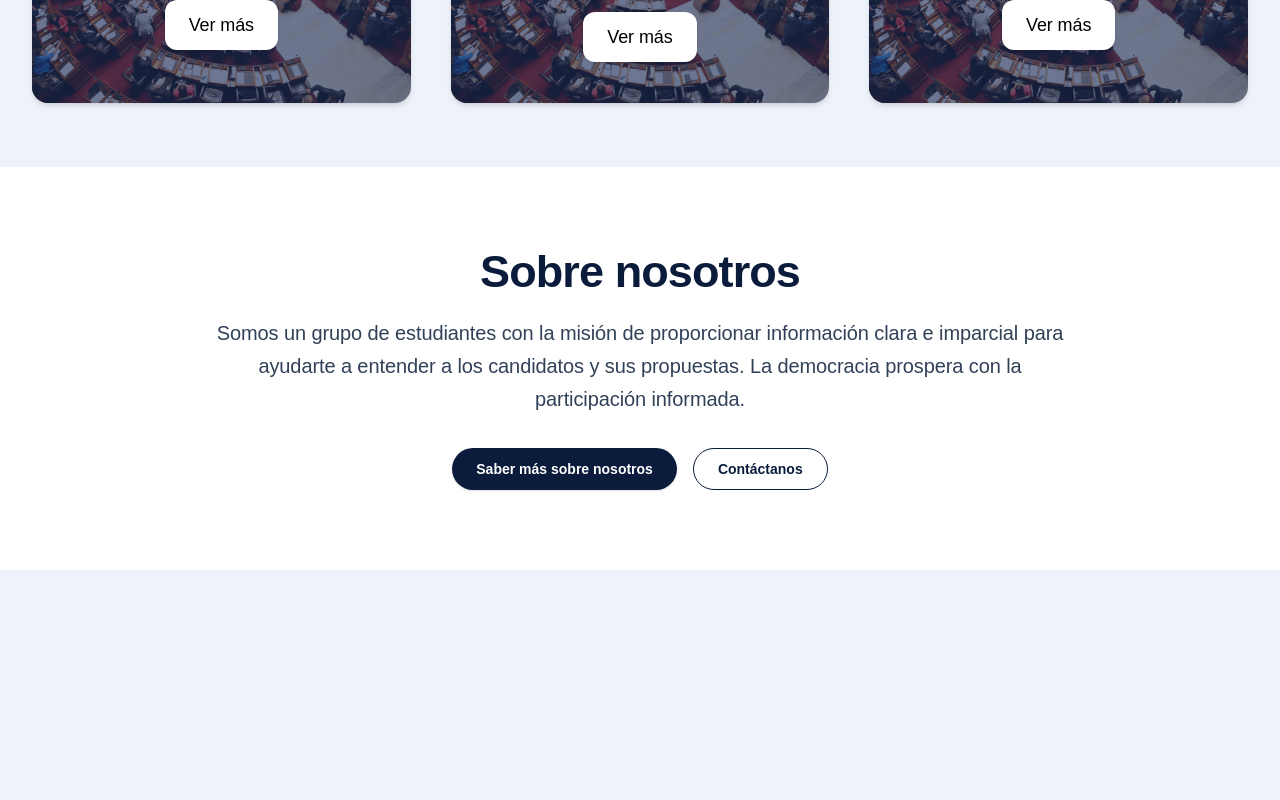
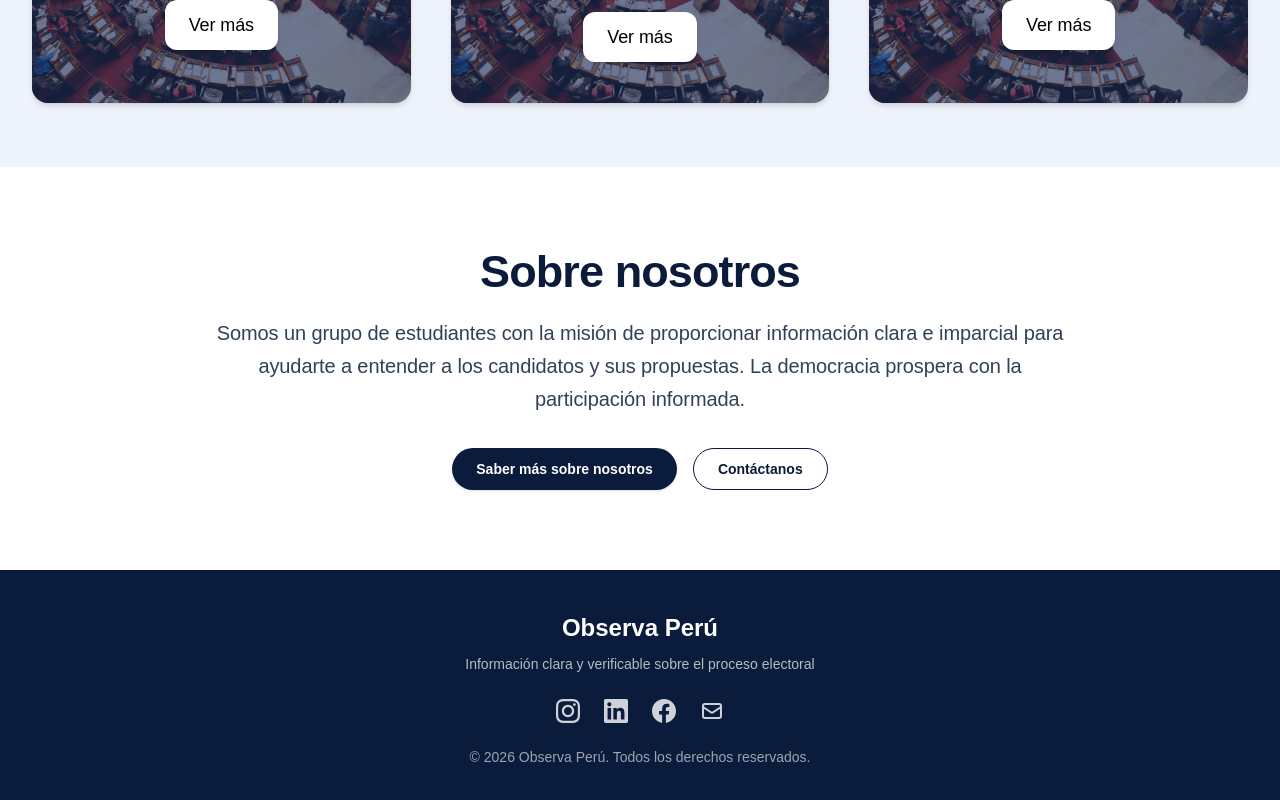
Before and after one commit to alberth25or-cmd/observaperu, a Next.js app: page / in a window 1280 px wide. Shown: the part 1178-1978 px from the top of the page. Before the commit the page ends 1748 px from the top, so only its background shows below. Built offline with nearby package versions, Linux system fonts and the light colour scheme.

Commit message:
feat: añadir footer para las redes sociales

```diff
--- a/src/app/candidatos/[slug]/page.tsx
+++ b/src/app/candidatos/[slug]/page.tsx
@@ -6,6 +6,7 @@
 import Link from "next/link";
 import { ALL_CANDIDATES, Candidate } from "@/data/candidatos";
 import { getCandidateDetail } from "@/data/candidatos-detalle";
+import Footer from "@/components/Footer";
 
 const Banner = ({ title, bg = "/hero-bg1.jpg" }: { title: string; bg?: string }) => {
   return (
@@ -349,6 +350,7 @@
           </div>
         </div>
       </section>
+      <Footer />
     </main>
   );
 }
--- a/src/app/candidatos/page.tsx
+++ b/src/app/candidatos/page.tsx
@@ -4,6 +4,7 @@
 import { ALL_CANDIDATES } from "@/data/candidatos"; // Importación centralizada
 import Image from "next/image";
 import Link from "next/link";
+import Footer from "@/components/Footer";
 
 /** Mini-hero reutilizable */
 const Banner = ({
@@ -237,6 +238,7 @@
       >
         ↑
       </button>
+      <Footer />
     </main>
   );
 }
--- a/src/app/comparacion/page.tsx
+++ b/src/app/comparacion/page.tsx
@@ -4,6 +4,7 @@
 import Image from "next/image";
 import { ALL_CANDIDATES, Candidate } from "@/data/candidatos";
 import { getCandidateDetail, CandidateDetail } from "@/data/candidatos-detalle";
+import Footer from "@/components/Footer";
 
 const Banner = ({ title, bg = "/hero-bg1.jpg" }: { title: string; bg?: string }) => {
   return (
@@ -318,6 +319,7 @@
   };
 
   return (
+    <div>
       <main className="min-h-screen bg-[#eef2fb]">
         <Banner title="Comparar candidatos" />
 
@@ -428,5 +430,7 @@
           </section>
         )}
       </main>
+      <Footer />
+    </div>
   );
 }
--- a/src/app/conocenos/page.tsx
+++ b/src/app/conocenos/page.tsx
@@ -1,6 +1,7 @@
 // app/conocenos/page.tsx
 import Link from "next/link";
 import Image from "next/image";
+import Footer from "@/components/Footer";
 
 const Banner = ({
   title,
@@ -273,6 +274,7 @@
           </p>
         </div>
       </section>
+      <Footer />
     </main>
   );
 }
--- a/src/app/contactanos/page.tsx
+++ b/src/app/contactanos/page.tsx
@@ -1,3 +1,4 @@
+import Footer from "@/components/Footer";
 import Image from "next/image";
 
 const Banner = ({
@@ -179,6 +180,7 @@
           </p>
         </div>
       </section>
+      <Footer />
     </main>
   );
 }
--- a/src/app/estadisticas/page.tsx
+++ b/src/app/estadisticas/page.tsx
@@ -8,6 +8,7 @@
 import MapaBurbujasPeru from "@/components/MapaBurbujasPeru";
 import TerritorialDashboardSection from "@/components/TerritorialDashboardSection";
 import PerfilAcademicoSection from "@/components/PerfilAcademicoSection";
+import Footer from "@/components/Footer";
 
 const Banner = ({
   title,
@@ -98,6 +99,7 @@
   }, []);
 
   return (
+    <div>
       <main className="min-h-screen bg-[#eef2fb]">
         {/* Banner */}
         <Banner title="Estadísticas" bg="/hero-bg1.jpg" />
@@ -144,5 +146,7 @@
           </div>
         </section>
       </main>
+      <Footer />
+    </div>
   );
 }
--- a/src/app/mapa-ideologico/page.tsx
+++ b/src/app/mapa-ideologico/page.tsx
@@ -3,6 +3,7 @@
 import Image from "next/image";
 import { useEffect, useMemo, useState } from "react";
 import { ALL_CANDIDATES, Candidate } from "@/data/candidatos"; // Importación unificada
+import Footer from "@/components/Footer";
 
 /** Mini-hero reutilizable */
 const Banner = ({
@@ -303,6 +304,7 @@
           <path strokeLinecap="round" strokeLinejoin="round" strokeWidth={2} d="M5 10l7-7m0 0l7 7m-7-7v18" />
         </svg>
       </button>
+      <Footer />
     </main>
   );
 }
--- a/src/app/page.tsx
+++ b/src/app/page.tsx
@@ -1,6 +1,7 @@
 import Hero from "@/components/Hero";
 import FeatureCards from "@/components/FeatureCards";
 import AboutSection from "@/components/AboutSection";
+import Footer from "@/components/Footer";
 
 export default function HomePage() {
   return (
@@ -8,6 +9,7 @@
       <Hero />
       <FeatureCards />
       <AboutSection />
+      <Footer />
     </main>
   );
 }
--- /dev/null
+++ b/src/components/Footer.tsx
@@ -0,0 +1,104 @@
+const Footer = () => {
+  return (
+    <footer className="bg-[#0b1b3b] py-8 sm:py-10">
+      <div className="mx-auto max-w-6xl px-4 lg:px-16">
+        <div className="flex flex-col items-center justify-center gap-6">
+          {/* Logo o título */}
+          <div className="text-center">
+            <h3 className="text-[20px] font-bold text-white sm:text-[24px]">
+              Observa Perú
+            </h3>
+            <p className="mt-2 text-[14px] text-white/70">
+              Información clara y verificable sobre el proceso electoral
+            </p>
+          </div>
+
+          {/* Redes sociales */}
+          <div className="flex items-center gap-6">
+            {/* Instagram */}
+            <a
+              href="https://www.instagram.com/observa.pe"
+              target="_blank"
+              rel="noopener noreferrer"
+              className="group transition-transform hover:scale-110"
+              aria-label="Instagram"
+            >
+              <svg
+                className="h-6 w-6 text-white/80 transition-colors group-hover:text-white"
+                fill="currentColor"
+                viewBox="0 0 24 24"
+              >
+                <path d="M12 2.163c3.204 0 3.584.012 4.85.07 3.252.148 4.771 1.691 4.919 4.919.058 1.265.069 1.645.069 4.849 0 3.205-.012 3.584-.069 4.849-.149 3.225-1.664 4.771-4.919 4.919-1.266.058-1.644.07-4.85.07-3.204 0-3.584-.012-4.849-.07-3.26-.149-4.771-1.699-4.919-4.92-.058-1.265-.07-1.644-.07-4.849 0-3.204.013-3.583.07-4.849.149-3.227 1.664-4.771 4.919-4.919 1.266-.057 1.645-.069 4.849-.069zm0-2.163c-3.259 0-3.667.014-4.947.072-4.358.2-6.78 2.618-6.98 6.98-.059 1.281-.073 1.689-.073 4.948 0 3.259.014 3.668.072 4.948.2 4.358 2.618 6.78 6.98 6.98 1.281.058 1.689.072 4.948.072 3.259 0 3.668-.014 4.948-.072 4.354-.2 6.782-2.618 6.979-6.98.059-1.28.073-1.689.073-4.948 0-3.259-.014-3.667-.072-4.947-.196-4.354-2.617-6.78-6.979-6.98-1.281-.059-1.69-.073-4.949-.073zm0 5.838c-3.403 0-6.162 2.759-6.162 6.162s2.759 6.163 6.162 6.163 6.162-2.759 6.162-6.163c0-3.403-2.759-6.162-6.162-6.162zm0 10.162c-2.209 0-4-1.79-4-4 0-2.209 1.791-4 4-4s4 1.791 4 4c0 2.21-1.791 4-4 4zm6.406-11.845c-.796 0-1.441.645-1.441 1.44s.645 1.44 1.441 1.44c.795 0 1.439-.645 1.439-1.44s-.644-1.44-1.439-1.44z" />
+              </svg>
+            </a>
+
+            {/* LinkedIn */}
+            <a
+              href="https://www.linkedin.com/company/observa-pe"
+              target="_blank"
+              rel="noopener noreferrer"
+              className="group transition-transform hover:scale-110"
+              aria-label="LinkedIn"
+            >
+              <svg
+                className="h-6 w-6 text-white/80 transition-colors group-hover:text-white"
+                fill="currentColor"
+                viewBox="0 0 24 24"
+              >
+                <path d="M20.447 20.452h-3.554v-5.569c0-1.328-.027-3.037-1.852-3.037-1.853 0-2.136 1.445-2.136 2.939v5.667H9.351V9h3.414v1.561h.046c.477-.9 1.637-1.85 3.37-1.85 3.601 0 4.267 2.37 4.267 5.455v6.286zM5.337 7.433c-1.144 0-2.063-.926-2.063-2.065 0-1.138.92-2.063 2.063-2.063 1.14 0 2.064.925 2.064 2.063 0 1.139-.925 2.065-2.064 2.065zm1.782 13.019H3.555V9h3.564v11.452zM22.225 0H1.771C.792 0 0 .774 0 1.729v20.542C0 23.227.792 24 1.771 24h20.451C23.2 24 24 23.227 24 22.271V1.729C24 .774 23.2 0 22.222 0h.003z" />
+              </svg>
+            </a>
+
+            {/* Facebook */}
+            <a
+              href="https://www.facebook.com/share/1N5aAcfcqa"
+              target="_blank"
+              rel="noopener noreferrer"
+              className="group transition-transform hover:scale-110"
+              aria-label="Facebook"
+            >
+              <svg
+                className="h-6 w-6 text-white/80 transition-colors group-hover:text-white"
+                fill="currentColor"
+                viewBox="0 0 24 24"
+              >
+                <path d="M24 12.073c0-6.627-5.373-12-12-12s-12 5.373-12 12c0 5.99 4.388 10.954 10.125 11.854v-8.385H7.078v-3.47h3.047V9.43c0-3.007 1.792-4.669 4.533-4.669 1.312 0 2.686.235 2.686.235v2.953H15.83c-1.491 0-1.956.925-1.956 1.874v2.25h3.328l-.532 3.47h-2.796v8.385C19.612 23.027 24 18.062 24 12.073z" />
+              </svg>
+            </a>
+
+            {/* Correo */}
+            <a
+              href="mailto:observaperu2026@gmail.com"
+              className="group transition-transform hover:scale-110"
+              aria-label="Correo"
+            >
+              <svg
+                className="h-6 w-6 text-white/80 transition-colors group-hover:text-white"
+                fill="none"
+                stroke="currentColor"
+                viewBox="0 0 24 24"
+              >
+                <path
+                  strokeLinecap="round"
+                  strokeLinejoin="round"
+                  strokeWidth={2}
+                  d="M3 8l7.89 5.26a2 2 0 002.22 0L21 8M5 19h14a2 2 0 002-2V7a2 2 0 00-2-2H5a2 2 0 00-2 2v10a2 2 0 002 2z"
+                />
+              </svg>
+            </a>
+          </div>
+
+          {/* Copyright */}
+          <div className="text-center text-[12px] text-white/60 sm:text-[14px]">
+            <p>
+              © {new Date().getFullYear()} Observa Perú. Todos los derechos
+              reservados.
+            </p>
+          </div>
+        </div>
+      </div>
+    </footer>
+  );
+};
+
+export default Footer;
```
Lines whose indentation alone changed are shown as unchanged.
